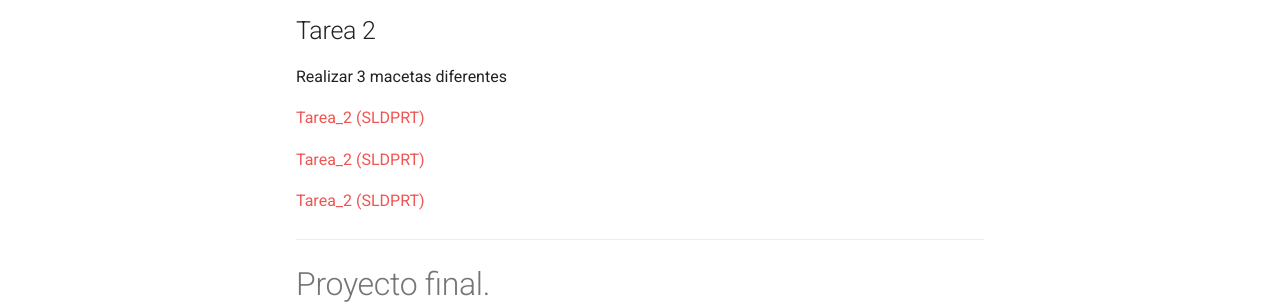
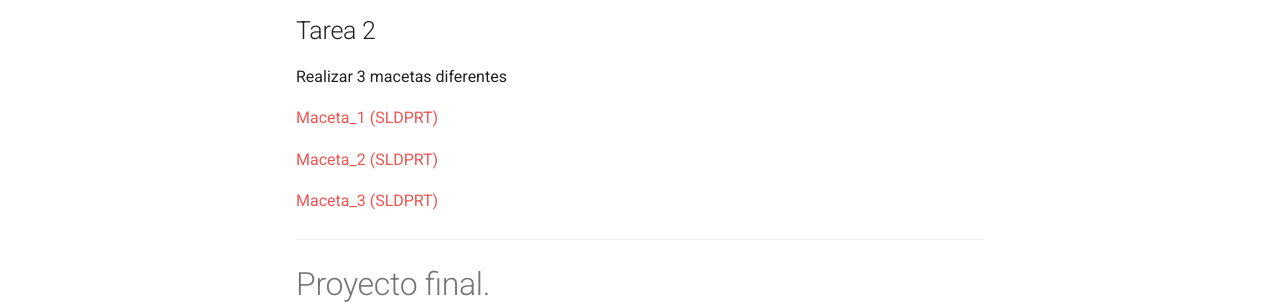
Before and after one commit to Joy-2307/PROYECTO_DE_INGENIERIA, an MkDocs documentation site: the page built from docs/Trabajos.md, in a window 1280 px wide and 900 px high, scrolled down 1646 px. Shown: the part 484-788 px from the top of the window. Built offline with MkDocs 1.6.1 and Material for MkDocs 9.7.7, drawn with Linux system fonts in a browser that asks for light colours.

Commit message:
Update Trabajos.md

```diff
--- a/docs/Trabajos.md
+++ b/docs/Trabajos.md
@@ -60,11 +60,11 @@ El resultado obtenido refleja no solo el cumplimiento de los objetivos planteado
 
 Realizar 3 macetas diferentes
 
-[Tarea_2 (SLDPRT)](recursos/archivos/maceta1.SLDPRT)
+[Maceta_1 (SLDPRT)](recursos/archivos/maceta_1.SLDPRT)
 
-[Tarea_2 (SLDPRT)](recursos/archivos/maceta2.SLDPRT)
+[Maceta_2 (SLDPRT)](recursos/archivos/maceta2.SLDPRT)
 
-[Tarea_2 (SLDPRT)](recursos/archivos/maceta3.SLDPRT)
+[Maceta_3 (SLDPRT)](recursos/archivos/maceta3.SLDPRT)
 
 ---
 # Proyecto final.
```
